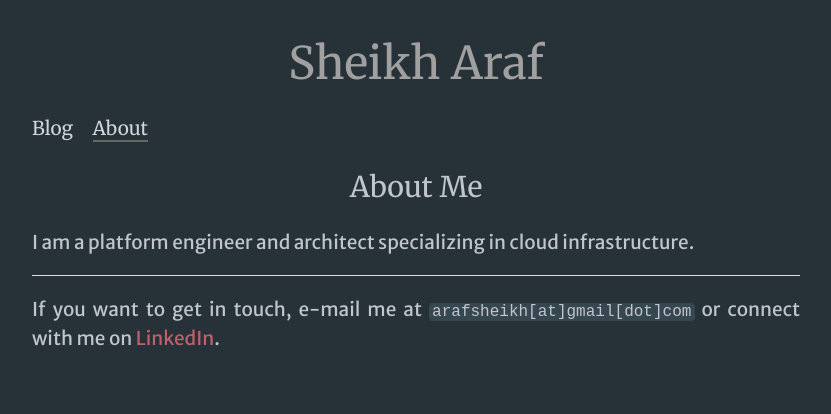
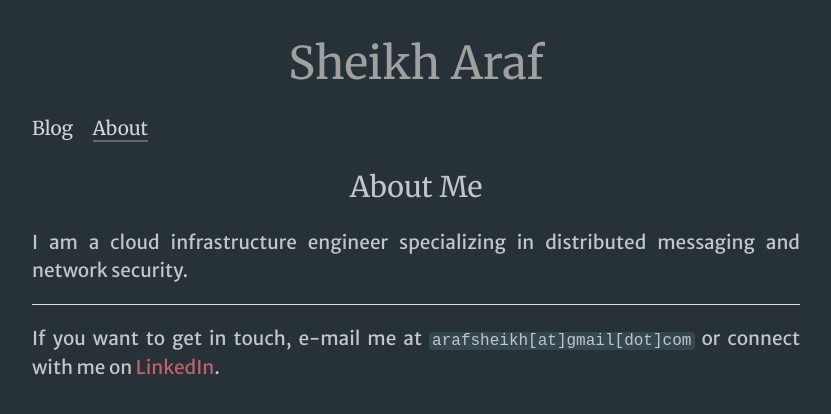
Before and after one commit to arafsheikh/arafsheikh.github.io, a Jekyll site: the page built from about.md, in a window 1280 px wide. Shown: the top 414 px of the page, without its empty margins (224-1055 px from the left). Built offline with Jekyll 4.4.1, drawn with Linux system fonts in a browser that asks for light colours.

Commit message:
Update about.md

```diff
--- a/about.md
+++ b/about.md
@@ -4,7 +4,7 @@ title:	About Me
 permalink: /about/
 ---
 
-I am a platform engineer and architect specializing in cloud infrastructure.
+I am a cloud infrastructure engineer specializing in distributed messaging and network security.
 
 -----------------------
 
```
